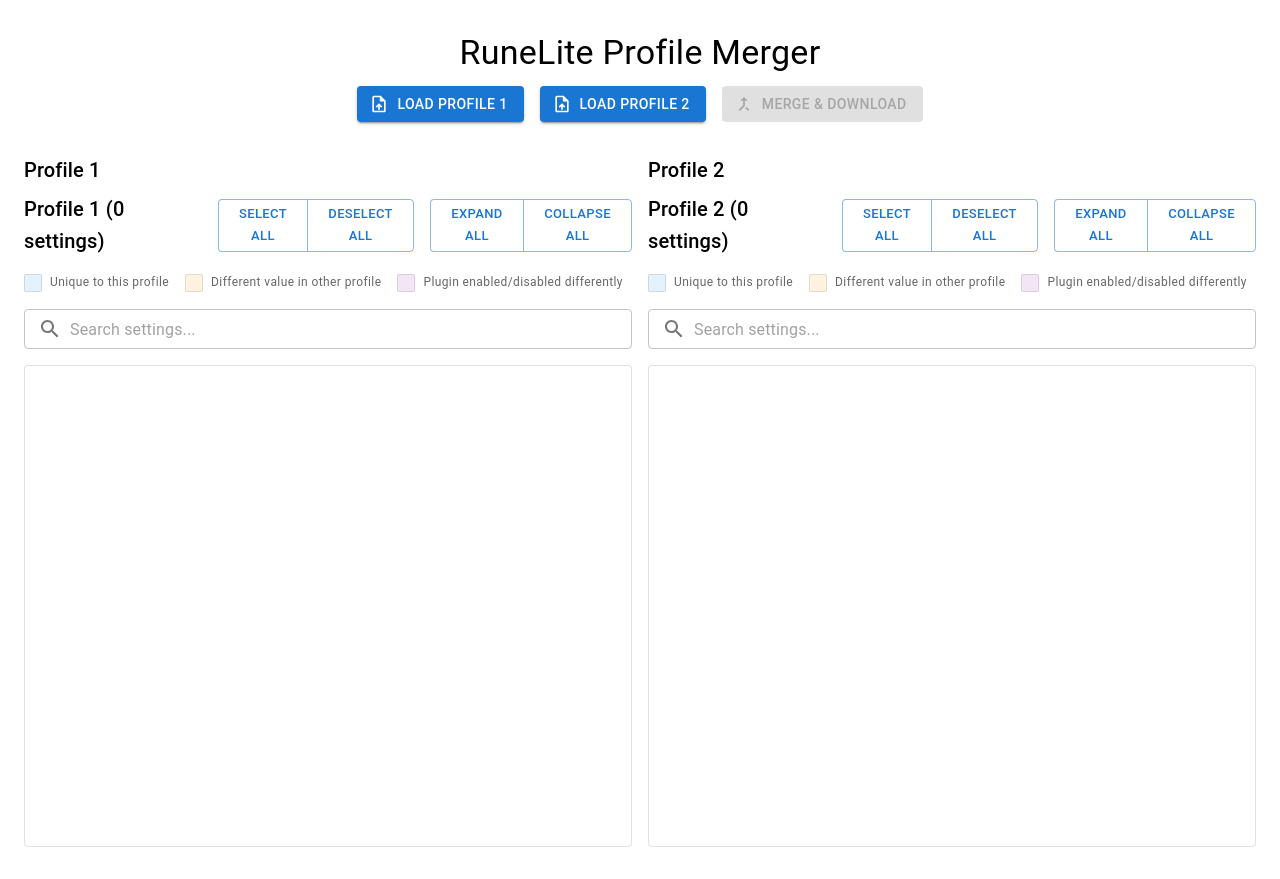
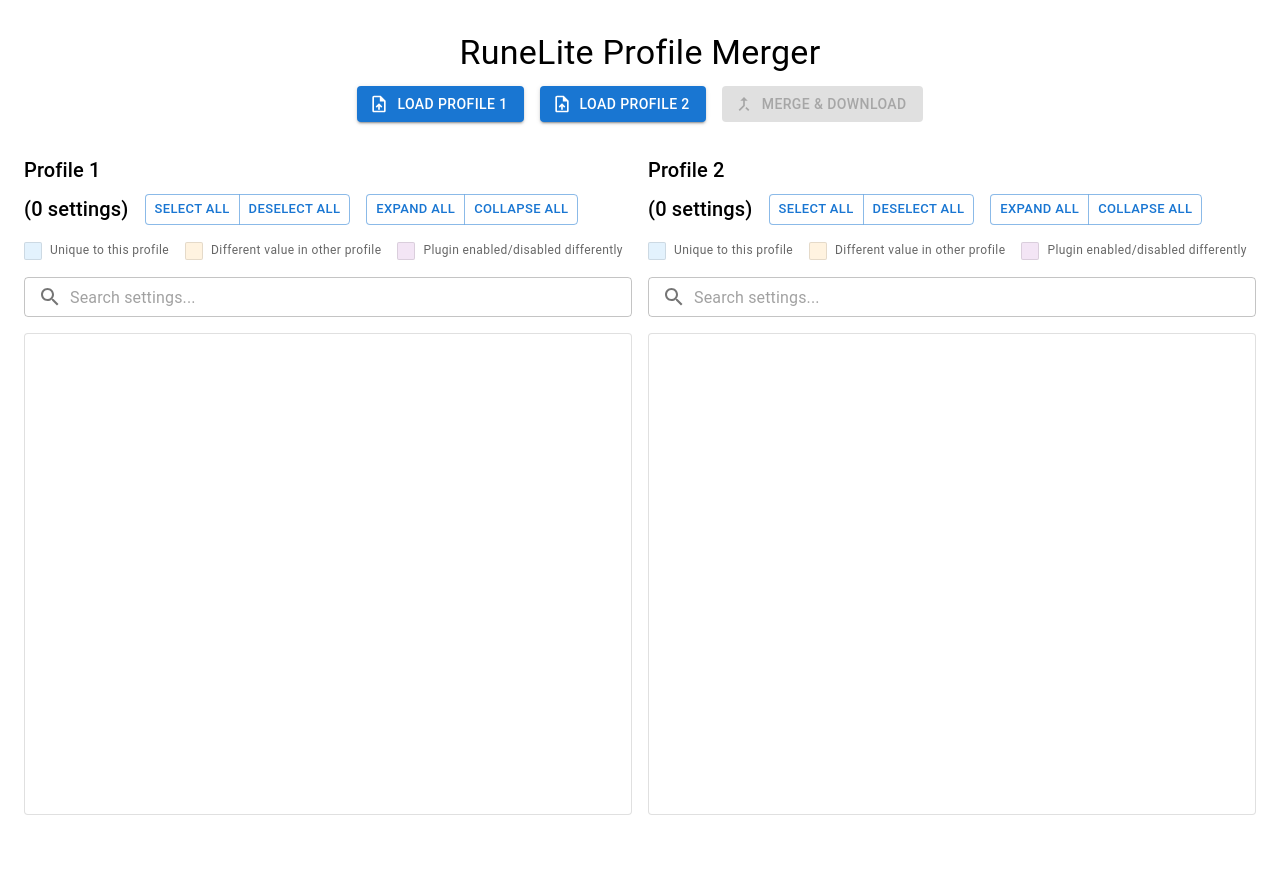
Before and after one commit to philhoyt/runelite-profile-merger, a React (Create React App) app: page / in a window 1280 px wide. After the commit the page ends 847 px from the top, so only its background shows below. Built offline with nearby package versions, Linux system fonts and the light colour scheme.

Commit message:
Update App.js

```diff
--- a/src/App.js
+++ b/src/App.js
@@ -189,7 +189,7 @@
             Profile 1 {filename1 && `(${filename1})`}
           </Typography>
           <SettingsDisplay
-            title="Profile 1"
+            //title="Profile 1"
             settings={profile1}
             otherSettings={profile2}
             selectedSettings={selectedSettings1}
@@ -205,7 +205,7 @@
             Profile 2 {filename2 && `(${filename2})`}
           </Typography>
           <SettingsDisplay
-            title="Profile 2"
+            //title="Profile 2"
             settings={profile2}
             otherSettings={profile1}
             selectedSettings={selectedSettings2}
```
